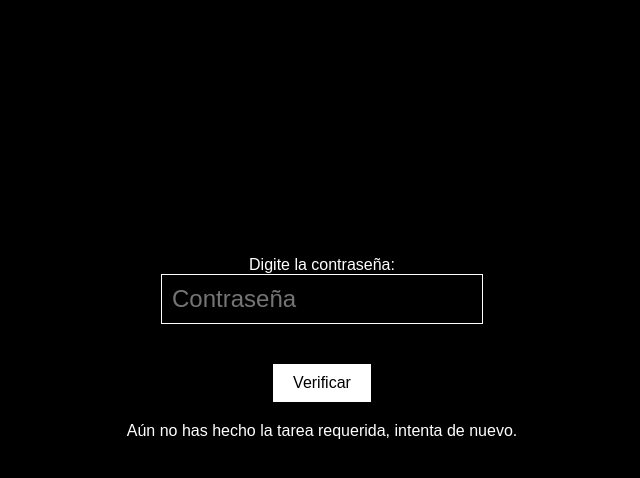
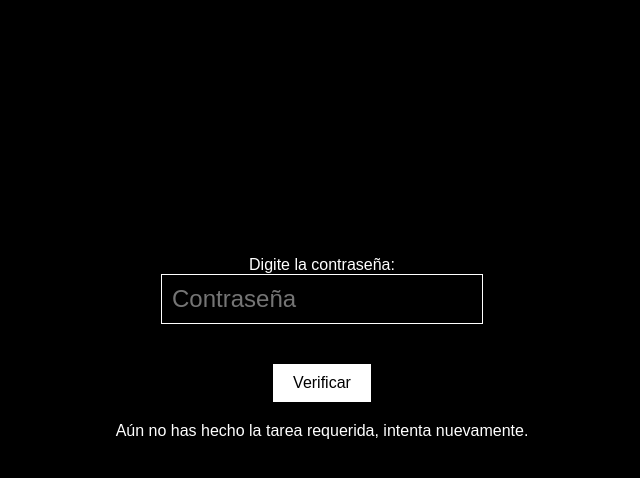
Before and after one commit to JuanCC1011/ARCHIVO-RECUPERADO, a plain HTML site: page index.html in a window 1280 px wide. Both pictures are taken after a click on the button "Verificar". Shown: the full height of the page, 318-958 px from the left. Drawn offline with Linux system fonts and the light colour scheme.

Commit message:
Update index.html

```diff
--- a/index.html
+++ b/index.html
@@ -61,10 +61,11 @@
             if (password === 'albricias') {
                 resultadoDiv.innerHTML = '<p><a href="https://youtu.be/KFTy0tUw2Ug?si=IenVQrItgWV86C3v" style="color: white;">Haz clic aquí para ver el video</a></p>';
             } else {
-                resultadoDiv.innerHTML = '<p>Aún no has hecho la tarea requerida, intenta de nuevo.</p>';
+                resultadoDiv.innerHTML = '<p>Aún no has hecho la tarea requerida, intenta nuevamente.</p>';
             }
         }
     </script>
 
 </body>
+
 </html>
```
